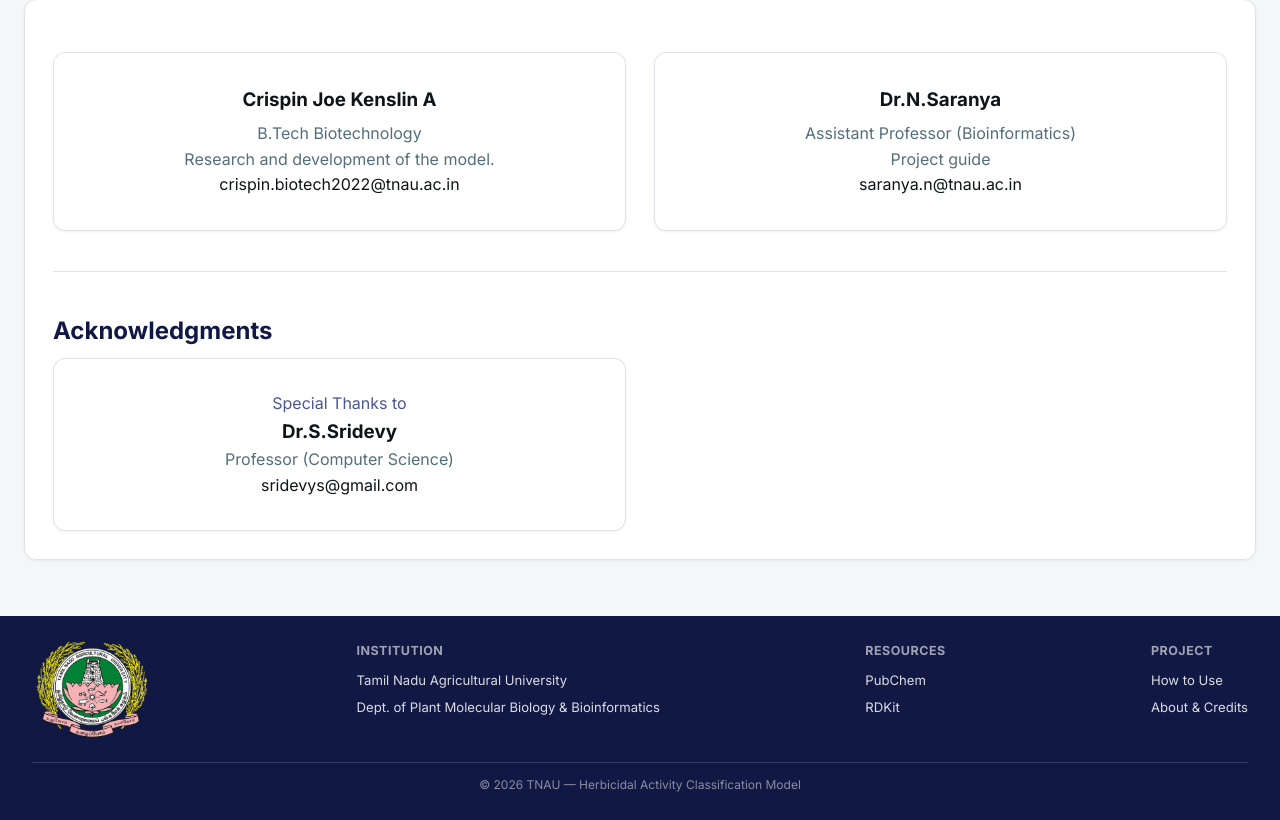
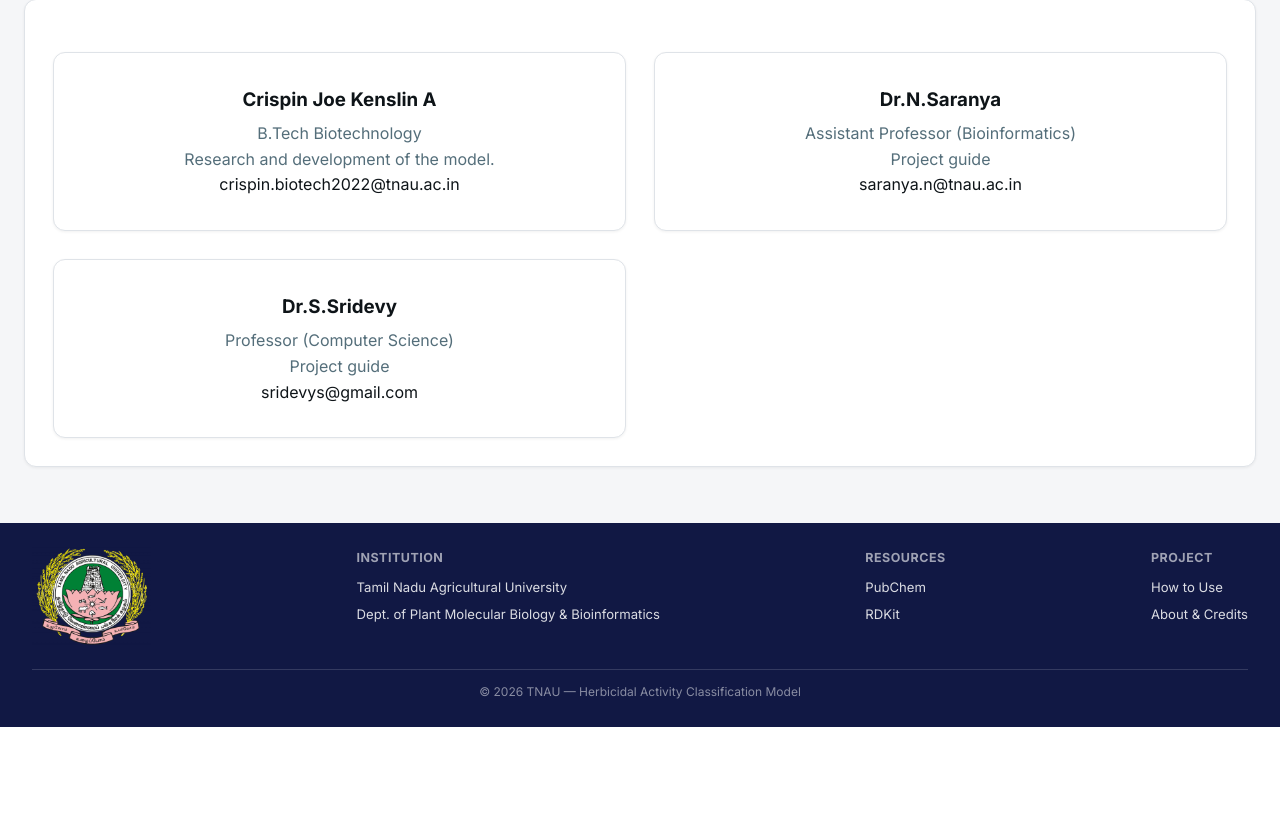
Before and after one commit to crispin-kenslin/haps, a Flask app: page /herb-pred/about in a window 1280 px wide. Shown: the part 999-1819 px from the top of the page. After the commit the page ends 1726 px from the top, so only its background shows below. Run offline with Flask 3, Linux system fonts and the light colour scheme; parts of the project's set-up code (start-up, migrations or seed data) failed here and were passed over.

Commit message:
About page name unified

```diff
--- a/templates/about.html
+++ b/templates/about.html
@@ -79,9 +79,15 @@
             <p style="color: var(--text-secondary); margin-top: 0.4rem;">Assistant Professor (Bioinformatics)</p>
             <p style="color: var(--text-secondary);">Project guide</p>
             <p>saranya.n@tnau.ac.in</p>
+        </div><div class="profile-card">
+            <!-- <img src="static/images/person.jpg" alt="Dr.N.Saranya" class="profile-img"> -->
+            <h3 style="margin-bottom: 0; color: var(--text);">Dr.S.Sridevy</h3>
+            <p style="color: var(--text-secondary); margin-top: 0.4rem;">Professor (Computer Science)</p>
+            <p style="color: var(--text-secondary);">Project guide</p>
+            <p>sridevys@gmail.com</p>
         </div>
     </div>
-
+<!--
     <hr style="border: 0; border-top: 1px solid var(--border); margin: 2.5rem 0;">
 
     <h2 style="color: var(--primary-dark); margin-bottom: 0.5rem;">Acknowledgments</h2>
@@ -93,6 +99,6 @@
             </p>
             <p>sridevys@gmail.com</p>
         </div>
-    </div>
+    </div> -->
 </div>
 {% endblock %}
```
Also changed, not shown: 2 other files.
